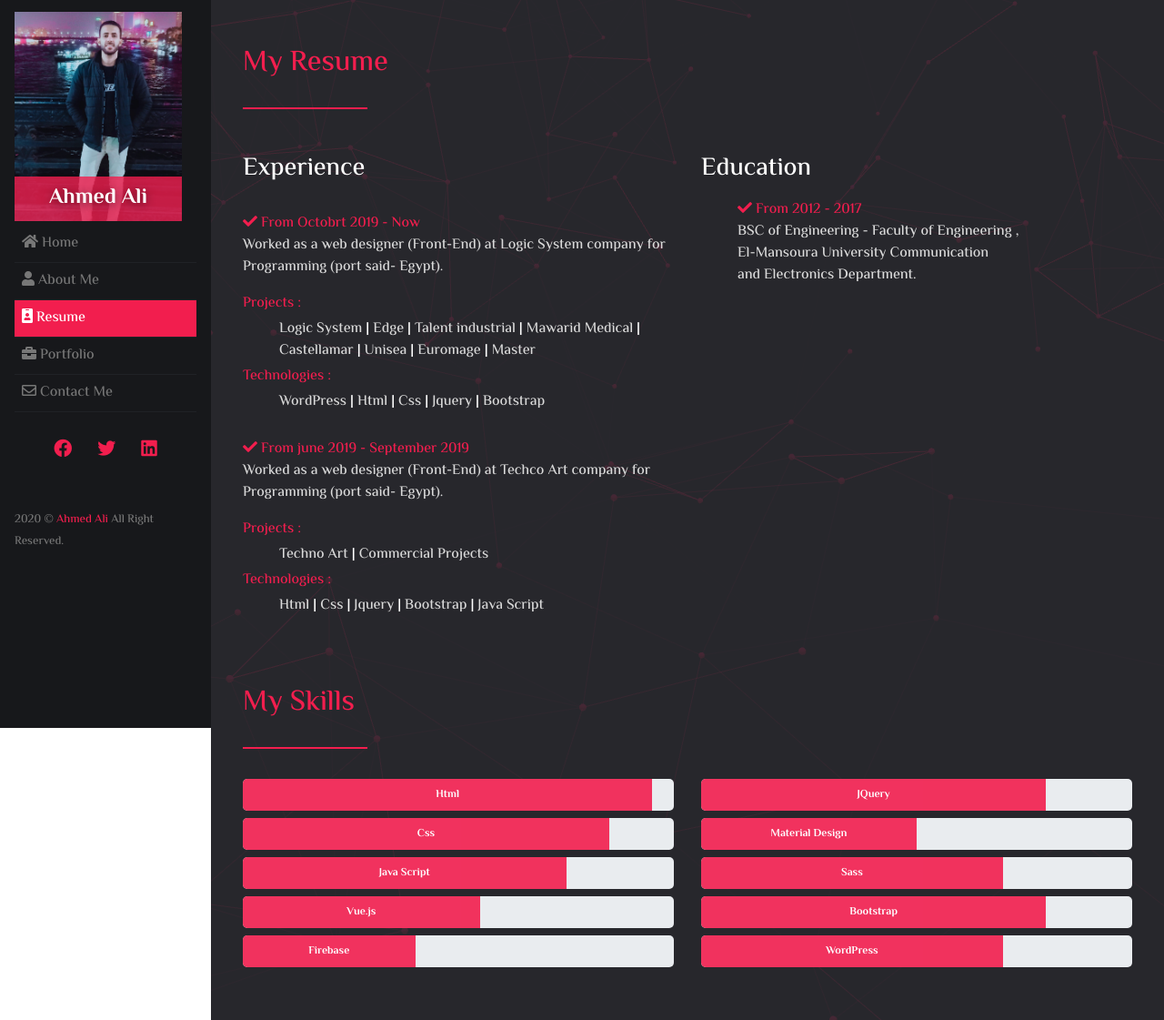
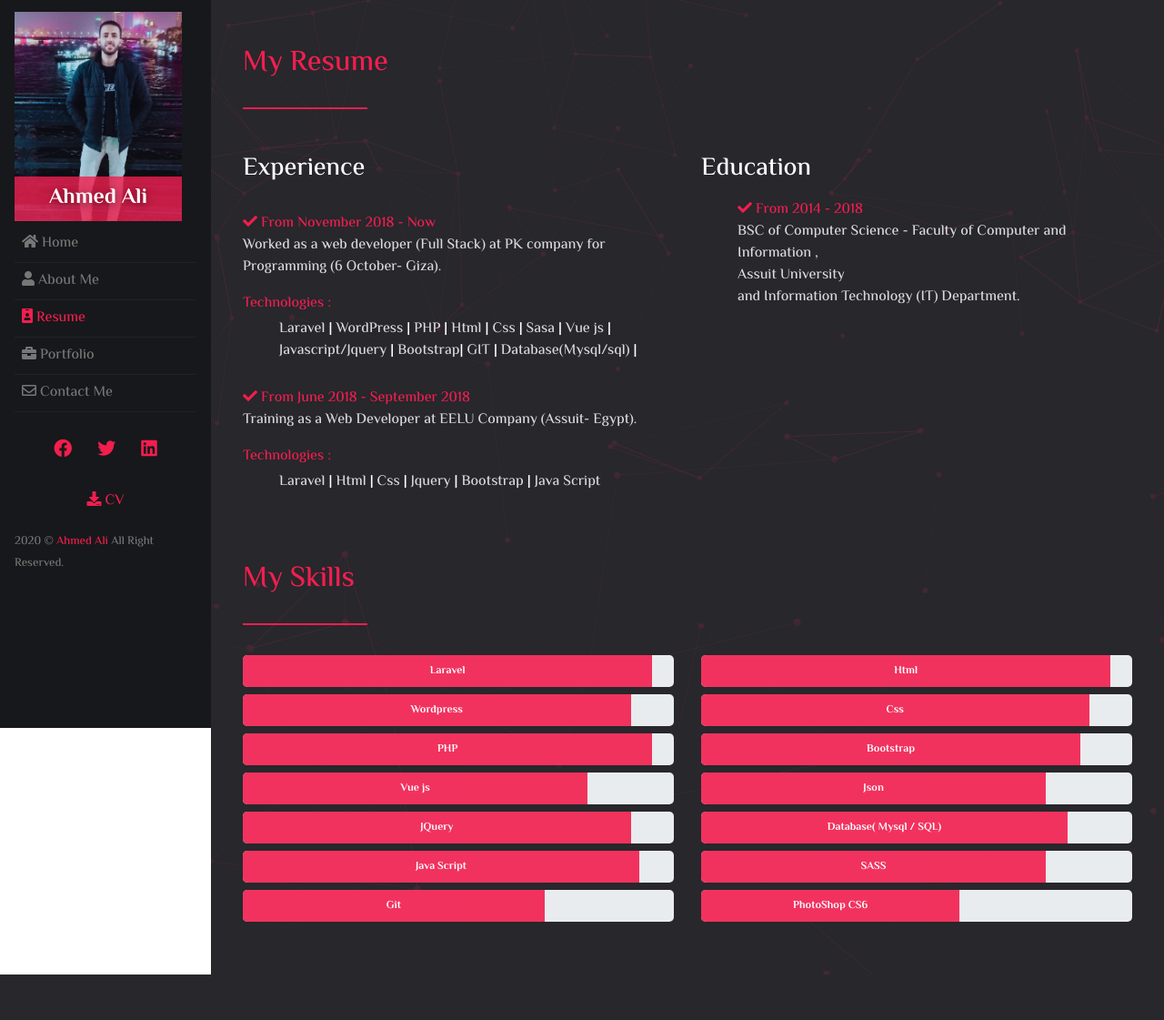
Before and after one commit to AhmedAliSayed13/myportfolio, a PHP site: page /resume.php in a window 1280 px wide. Shown: the whole page at 91% size. After the commit the page ends 1071 px from the top, so only its background shows below. Run offline with PHP 8.4, Linux system fonts and the light colour scheme.

Commit message:
initial commit

```diff
--- a/css/nor.css
+++ b/css/nor.css
@@ -23,11 +23,11 @@ html {
 body {
   margin: 0;
 }
-.navbar .lists li a:active{
-  color: var(--pinkC);
+#about h5, #resume h5, #portfolio h5, #contact h5{
+  color: white;
 }
-li.nav-item.active  a.nav-link.active,li.nav-item.active  a.nav-link.active i{
-  color: white!important;
+li.nav-item  a.nav-link.active,li.nav-item  a.nav-link.active i,div.cv-div span a{
+  color: var(--pinkC)!important;
 }
 /**
  * Render the `main` element consistently in IE.
--- a/resume.php
+++ b/resume.php
@@ -1,14 +1,12 @@
     <!DOCTYPE html>
     <html>
-
-
     <head>
         <meta charset='UTF-8'>
         <meta http-equiv="X-UA-Compatible" content="IE=edge">
         <meta name="viewport" content="width=device-width, initial-scale=1">
-        <meta name="description" content=" portfolio web developer front end">
-        <meta name="keywords" content="portfolio web developer front end">
-        <meta name="author" content="Amal_Elsa3ed">
+        <meta name="description" content=" portfolio web developer">
+        <meta name="keywords" content="portfolio web developer">
+        <meta name="author" content="Ahmed_Ali">
         <title>My Portfolio</title>
         <link rel='stylesheet' href='css/bootstrap.css' />
         <link rel='stylesheet' href='css/animate.css'>
@@ -44,7 +42,7 @@
 
                     <a class="nav-link" href="about.php"> <i class="fas fa-user"></i>  About Me</a>
                 </li>
-                <li class="nav-item active" data-target="resume">
+                <li class="nav-item " data-target="resume">
 
                     <a class="nav-link active" href="resume.php">  <i class="fas fa-id-badge"></i>  Resume</a>
                 </li>
@@ -60,20 +58,20 @@
             </ul>
             <ul class="navbar-nav list-inline">
                 <li class="list-inline-item">
-                    <a class="nav-link d-inline" data-class="fixed-left" href="https://www.facebook.com/Amal.elsa3ed"
+                    <a class="nav-link d-inline" data-class="fixed-left" href="https://www.facebook.com/profile.php?id=100004327276319"
                        style="color: #4267B2;">
                         <i class="fab fa-facebook d-inline " style="color: var(--pinkC);font-size: 20px"></i>
                     </a>
                 </li>
                 <li class="list-inline-item">
-                    <a class="nav-link d-inline" data-class="fixed-top" href="https://twitter.com/Amal_Elsa3ed_"
+                    <a class="nav-link d-inline" data-class="fixed-top" href="https://twitter.com/AhmedA1o1"
                        style="color: #1DA1F2;">
                         <i class="fab fa-twitter d-inline fa-1x" style="color: var(--pinkC);font-size: 20px"></i>
 
                     </a>
                 </li>
                 <li class="list-inline-item">
-                    <a class="nav-link d-inline" data-class="fixed-top" href="https://twitter.com/Amal_Elsa3ed_"
+                    <a class="nav-link d-inline" data-class="fixed-top" href="https://www.linkedin.com/in/ahmed-ali-a267b2172/"
                        style="color: #1DA1F2;">
                         <i class="fab fa-linkedin d-inline fa-1x" style="color: var(--pinkC);font-size: 20px"></i>
 
@@ -81,6 +79,9 @@
                 </li>
 
             </ul>
+            <div class="cv-div d-none d-sm-none d-md-block">
+                <span><a href="Ahmed-Ali-CV.pdf"><i class="fas fa-download"></i> CV</a></span>
+            </div>
             <div class="copy-right d-none d-sm-none d-md-block">
                 <span>2020 © <a href="#"><span class="name"> Ahmed Ali</span></a>
                     All Right Reserved.</span>
@@ -92,9 +93,6 @@
 
         </div>
     </nav>
-
-
-
     <section class="resume wow slideInDown" id="resume">
         <div class="container">
             <h2>My Resume</h2>
@@ -102,51 +100,32 @@
             <div class="row">
                 <div class="col-md-6 col-sm-12 py-4">
                     <h3>Experience</h3>
-
                     <ul class="experience">
-
                         <li class="py-2">
-                            <span><i class="fa fa-check"></i>  From Octobrt 2019 - Now </span>
-                            <p>Worked  as  a web designer (Front-End) at  Logic System company for Programming
-                                (port said- Egypt).</p>
-                            <span class="d-block">Projects :</span>
-                                <ul class="py-1 Projects">
-                                    <li>Logic System</li> |
-                                <li>Edge</li> |
-                                <li>Talent industrial</li> |
-                                    <li>Mawarid Medical</li> |
-                                    <li>Castellamar</li> |
-                                    <li>Unisea</li> |
-                                    <li>Euromage</li> |
-                                    <li>Master</li>
-                            </ul>
-
+                            <span><i class="fa fa-check"></i>  From November 2018 - Now </span>
+                            <p>Worked  as  a web developer (Full Stack) at  PK company for Programming
+                                (6 October- Giza).</p>
                             <span class="d-block">Technologies :</span>
                             <ul class="py-1 Technologies">
+                                <li>Laravel</li> |
                                 <li>WordPress</li> |
+                                <li>PHP</li> |
                                 <li>Html</li> |
                                 <li>Css</li> |
-                                <li>Jquery</li> |
-                                <li>Bootstrap</li>
+                                <li>Sasa</li> |
+                                <li>Vue js</li> |
+                                <li>Javascript/Jquery</li> |
+                                <li>Bootstrap</li>|
+                                <li>GIT</li> |
+                                <li>Database(Mysql/sql)</li> |
                             </ul>
-
-
-
                         </li>
                         <li class="py-3">
-                            <span><i class="fa fa-check"></i> From  june 2019 - September 2019</span>
-                            <p>Worked  as  a web designer (Front-End) at Techco Art  company for Programming (port said- Egypt). </p>
-
-
-                            <span class="d-block">Projects :</span>
-                            <ul class="py-1 Projects">
-                                <li>Techno Art</li> |
-                                <li>Commercial Projects</li>
-
-                            </ul>
-
+                            <span><i class="fa fa-check"></i> From  June 2018 - September 2018</span>
+                            <p>Training as a Web Developer at EELU Company (Assuit- Egypt). </p>
                             <span class="d-block">Technologies :</span>
                             <ul class="py-1 Technologies">
+                                <li>Laravel</li> |
                                 <li>Html</li> |
                                 <li>Css</li> |
                                 <li>Jquery</li> |
@@ -154,28 +133,20 @@
                                 <li>Java Script</li>
                             </ul>
                         </li>
-
-
-
                     </ul>
-
                 </div>
                 <div class="col-md-6 col-sm-12 py-4">
                     <h3>Education</h3>
                     <ul class="education">
                         <li class="py-2">
-                            <span><i class="fa fa-check"></i> From 2012 - 2017 </span>
+                            <span><i class="fa fa-check"></i> From 2014 - 2018 </span>
                             <p>
-                                BSC of Engineering - Faculty of Engineering ,<br> El-Mansoura University Communication<br>
-                                and Electronics
-                                Department.
+                                BSC of Computer Science  - Faculty of Computer and Information ,<br> Assuit University<br>
+                                and  Information Technology (IT) Department.
                             </p>
                         </li>
                     </ul>
-
                 </div>
-
-
             </div>
             <div class="skills">
                 <h2>My Skills</h2>
@@ -183,45 +154,50 @@
                 <div class="row">
                     <div class="col-md-6 col-xs-12">
                         <div class="progress">
-                       <div class="progress-bar" role="progressbar" aria-valuenow="95" aria-valuemin="0" aria-valuemax="100">Html</div>
+                           <div class="progress-bar" role="progressbar" aria-valuenow="95" aria-valuemin="0" aria-valuemax="100">Laravel </div>
                        </div>
                         <div class="progress">
-                       <div class="progress-bar" role="progressbar" aria-valuenow="85" aria-valuemin="0" aria-valuemax="100">Css</div>
+                            <div class="progress-bar" role="progressbar" aria-valuenow="90" aria-valuemin="0" aria-valuemax="100">Wordpress</div>
                         </div>
                         <div class="progress">
-                        <div class="progress-bar" role="progressbar" aria-valuenow="75" aria-valuemin="0" aria-valuemax="100">Java Script</div>
+                            <div class="progress-bar" role="progressbar" aria-valuenow="95" aria-valuemin="0" aria-valuemax="100">PHP</div>
                         </div>
                         <div class="progress">
-                            <div class="progress-bar" role="progressbar" aria-valuenow="55" aria-valuemin="0" aria-valuemax="100">Vue.js</div>
+                            <div class="progress-bar" role="progressbar" aria-valuenow="80" aria-valuemin="0" aria-valuemax="100">Vue js</div>
                         </div>
                         <div class="progress">
-                            <div class="progress-bar" role="progressbar" aria-valuenow="40" aria-valuemin="0" aria-valuemax="100">Firebase</div>
+                            <div class="progress-bar" role="progressbar" aria-valuenow="90" aria-valuemin="0" aria-valuemax="100">JQuery</div>
+                        </div>
+                        <div class="progress">
+                            <div class="progress-bar" role="progressbar" aria-valuenow="92" aria-valuemin="0" aria-valuemax="100">Java Script</div>
+                        </div>
+                        <div class="progress">
+                            <div class="progress-bar" role="progressbar" aria-valuenow="70" aria-valuemin="0" aria-valuemax="100">Git</div>
                         </div>
                     </div>
                     <div class="col-md-6 col-xs-12">
                         <div class="progress">
-                        <div class="progress-bar" role="progressbar" aria-valuenow="80" aria-valuemin="0" aria-valuemax="100">JQuery</div>
+                            <div class="progress-bar" role="progressbar" aria-valuenow="95" aria-valuemin="0" aria-valuemax="100">Html</div>
                         </div>
                         <div class="progress">
-                            <div class="progress-bar" role="progressbar" aria-valuenow="50" aria-valuemin="0" aria-valuemax="100">Material Design</div>
+                            <div class="progress-bar" role="progressbar" aria-valuenow="90" aria-valuemin="0" aria-valuemax="100">Css</div>
                         </div>
                         <div class="progress">
-                        <div class="progress-bar" role="progressbar" aria-valuenow="70" aria-valuemin="0" aria-valuemax="100">Sass</div>
+                            <div class="progress-bar" role="progressbar" aria-valuenow="88" aria-valuemin="0" aria-valuemax="100">Bootstrap</div>
                         </div>
                         <div class="progress">
-                      <div class="progress-bar" role="progressbar" aria-valuenow="80" aria-valuemin="0" aria-valuemax="100">Bootstrap</div>
+                            <div class="progress-bar" role="progressbar" aria-valuenow="80" aria-valuemin="0" aria-valuemax="100">Json</div>
                         </div>
-
                         <div class="progress">
-                            <div class="progress-bar" role="progressbar" aria-valuenow="70" aria-valuemin="0" aria-valuemax="100">WordPress</div>
+                            <div class="progress-bar" role="progressbar" aria-valuenow="85" aria-valuemin="0" aria-valuemax="100">Database( Mysql / SQL)</div>
                         </div>
-
-
+                        <div class="progress">
+                            <div class="progress-bar" role="progressbar" aria-valuenow="80" aria-valuemin="0" aria-valuemax="100">SASS</div>
                         </div>
-
-
-
-
+                        <div class="progress">
+                            <div class="progress-bar" role="progressbar" aria-valuenow="60" aria-valuemin="0" aria-valuemax="100">PhotoShop CS6</div>
+                        </div>
+                    </div>
                     </div>
                 </div>
             </div>
```
Also changed, not shown: about.php (+15 -11 lines), contact.php (+13 -14 lines), index.php (+12 -8 lines), portfolio.php (+40 -102 lines), 1 other file. Lines whose indentation alone changed are shown as unchanged.
